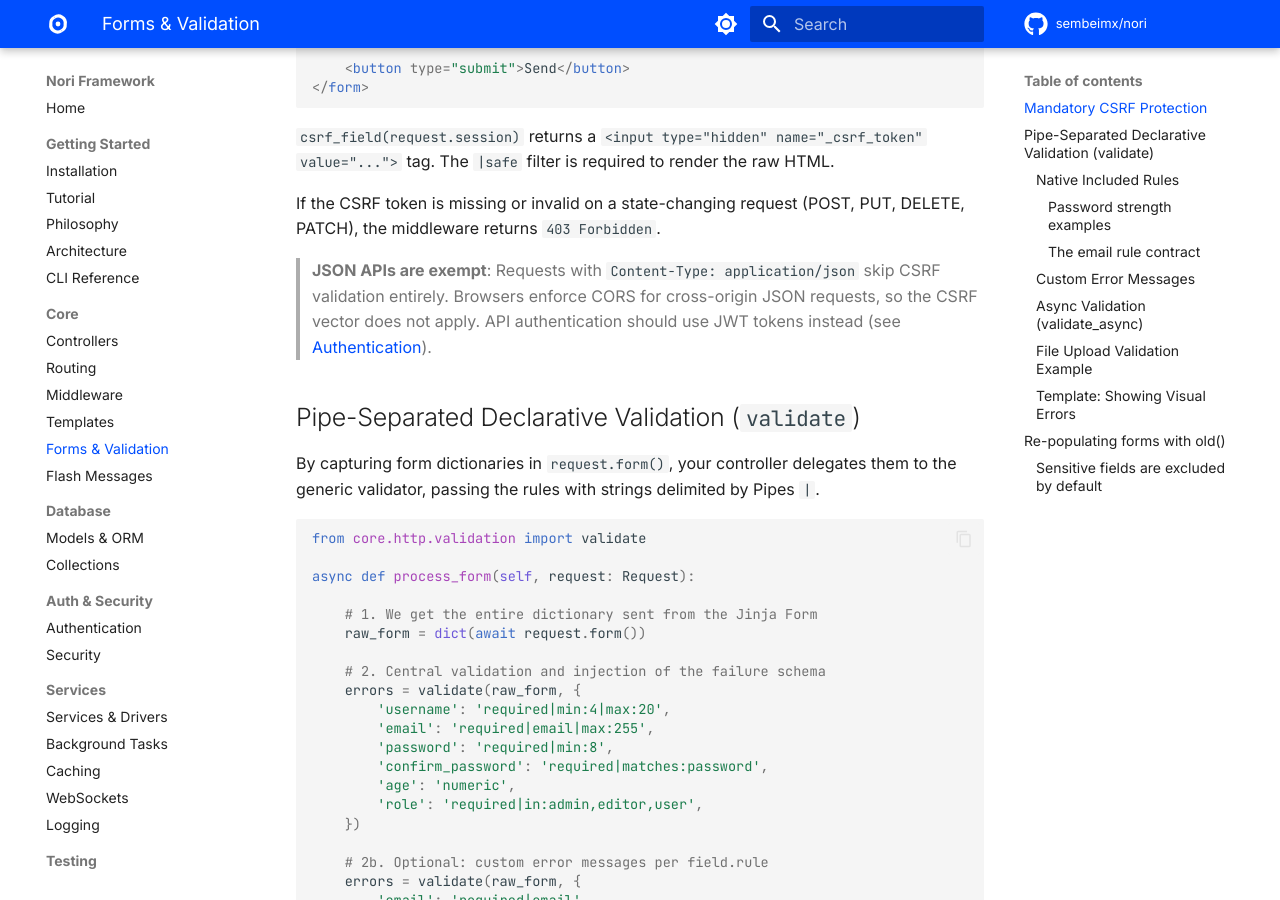
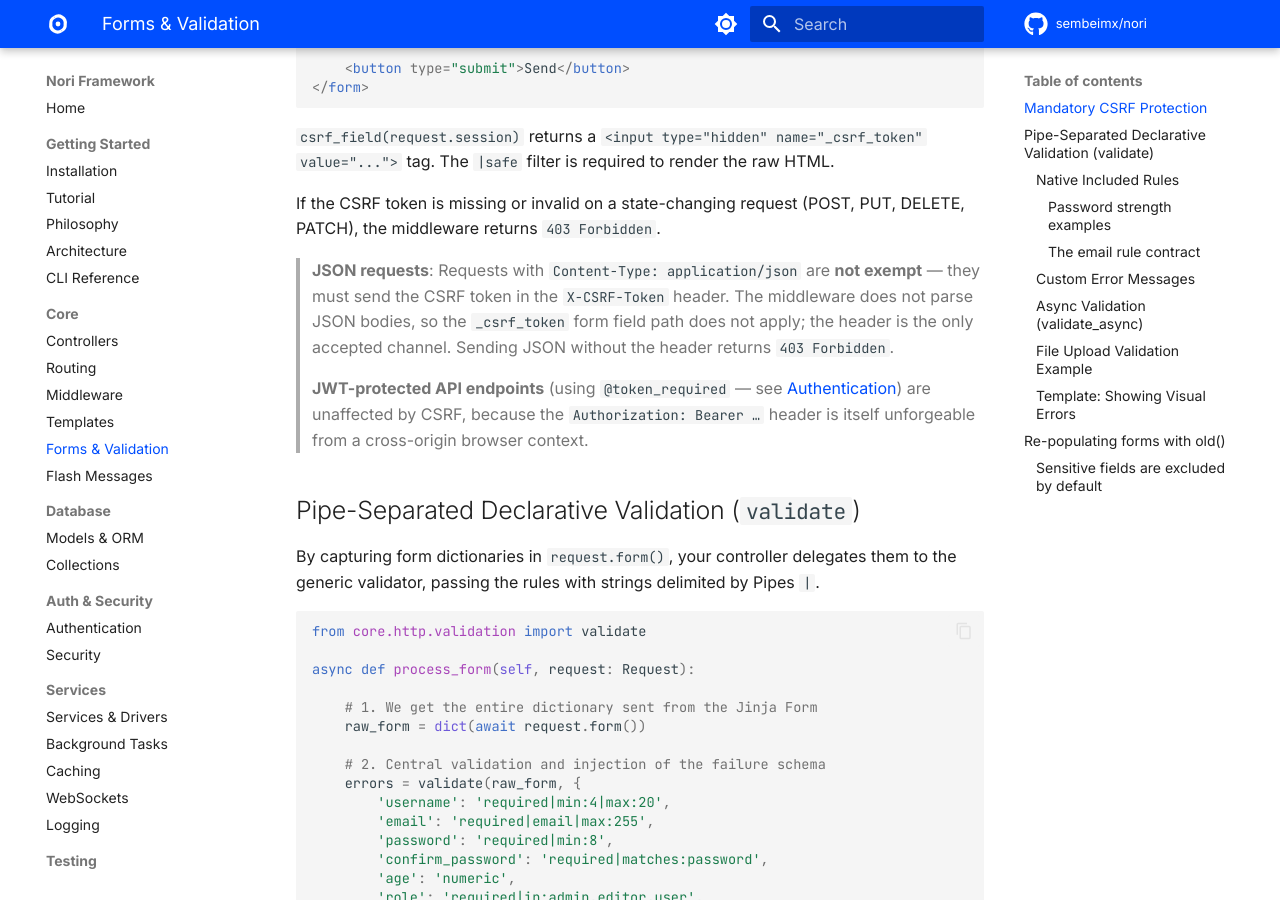
Before and after one commit to sembeimx/nori, an MkDocs documentation site: the page built from docs/forms_validation.md, in a window 1280 px wide and 900 px high, scrolled down 573 px. Built offline with MkDocs 1.6.1 and Material for MkDocs 9.7.7, drawn with Linux system fonts in a browser that asks for light colours; comment, search, counter and statistics services are not loaded; the version menu is left out.

Commit message:
docs(csrf): correct JSON exemption claim — JSON requires X-CSRF-Token header
forms_validation.md asserted that JSON requests are CSRF-exempt, but the
middleware (core/auth/csrf.py:94-96) explicitly rejects JSON requests
without the X-CSRF-Token header with 403. middleware.md and architecture.md
already documented the correct behaviour; only this page was wrong.

Clarifies that JWT-protected endpoints (@token_required) are the actual
exemption path, since the Bearer header is itself unforgeable from a
cross-origin browser context.

```diff
--- a/docs/forms_validation.md
+++ b/docs/forms_validation.md
@@ -23,7 +23,9 @@ Every form that makes a `POST` request must include a CSRF token. Since `csrf_fi
 
 If the CSRF token is missing or invalid on a state-changing request (POST, PUT, DELETE, PATCH), the middleware returns `403 Forbidden`.
 
-> **JSON APIs are exempt**: Requests with `Content-Type: application/json` skip CSRF validation entirely. Browsers enforce CORS for cross-origin JSON requests, so the CSRF vector does not apply. API authentication should use JWT tokens instead (see [Authentication](authentication.md)).
+> **JSON requests**: Requests with `Content-Type: application/json` are **not exempt** — they must send the CSRF token in the `X-CSRF-Token` header. The middleware does not parse JSON bodies, so the `_csrf_token` form field path does not apply; the header is the only accepted channel. Sending JSON without the header returns `403 Forbidden`.
+>
+> **JWT-protected API endpoints** (using `@token_required` — see [Authentication](authentication.md)) are unaffected by CSRF, because the `Authorization: Bearer …` header is itself unforgeable from a cross-origin browser context.
 
 ## Pipe-Separated Declarative Validation (`validate`)
 
```
